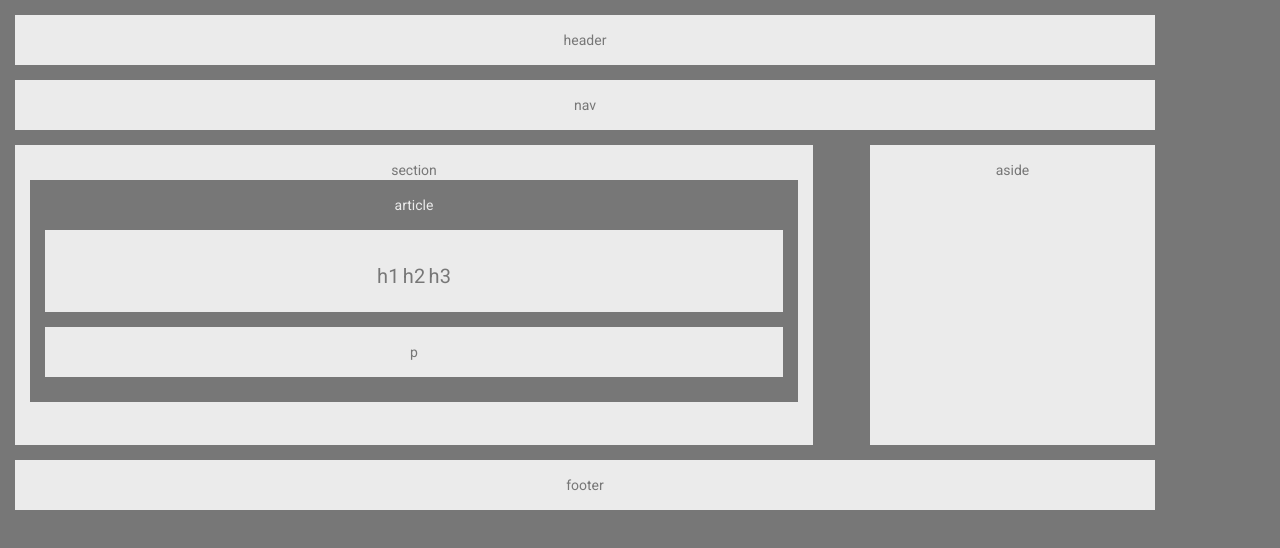
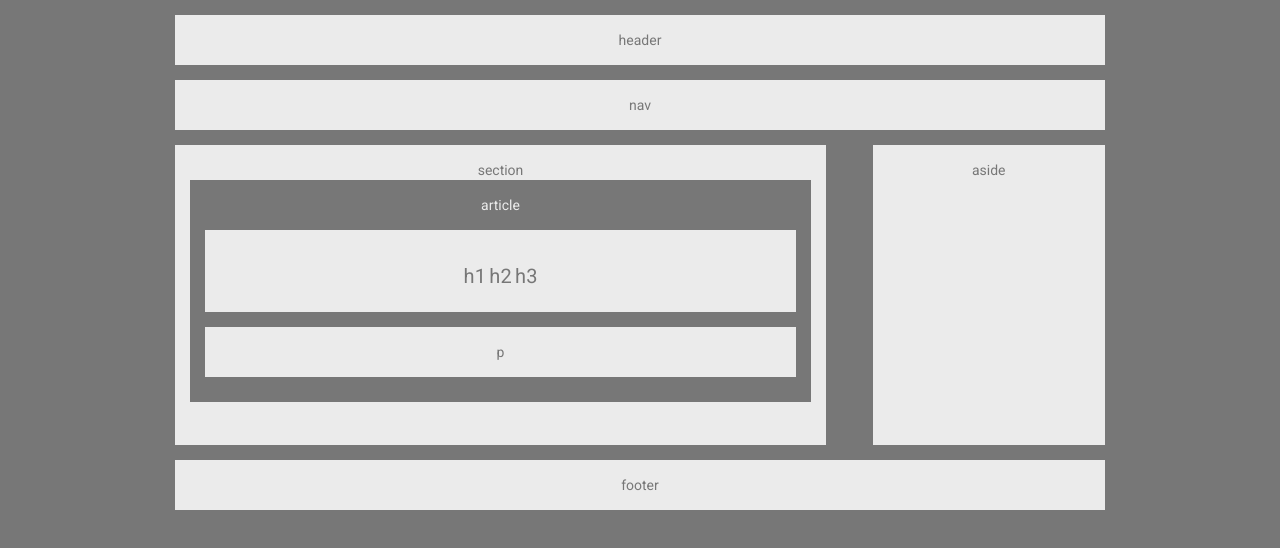
Before and after one commit to anthonydelgado/homework-wireframe, a website: page index.html in a window 1280 px wide. Drawn offline with nearby package versions, Linux system fonts and the light colour scheme; files that its build step writes are made by us from their sources.

Commit message:
add style to main container

```diff
--- a/assets/styles/layouts/_pages.scss
+++ b/assets/styles/layouts/_pages.scss
@@ -2,9 +2,15 @@ body {
   background-color: $body-background;
   color: $content-background;
   font-family: 'Roboto', sans-serif;
+}
+.container {
+  margin-left: auto;
+  margin-right: auto;
+  left: 0;
+  right: 0;
+  position: absolute;
   width: 960px;
 }
-
 header, nav, section, aside, footer {
   background-color: $content-background;
   color: $body-background;
```
Also changed, not shown: 6 other files.
